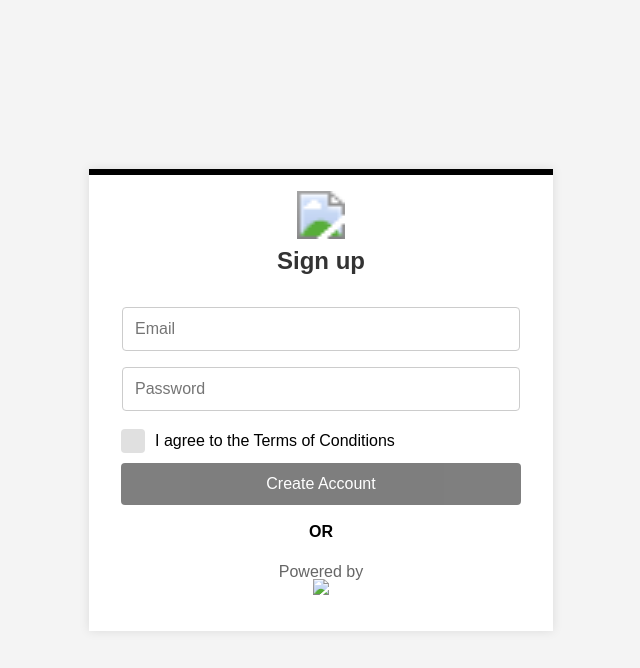
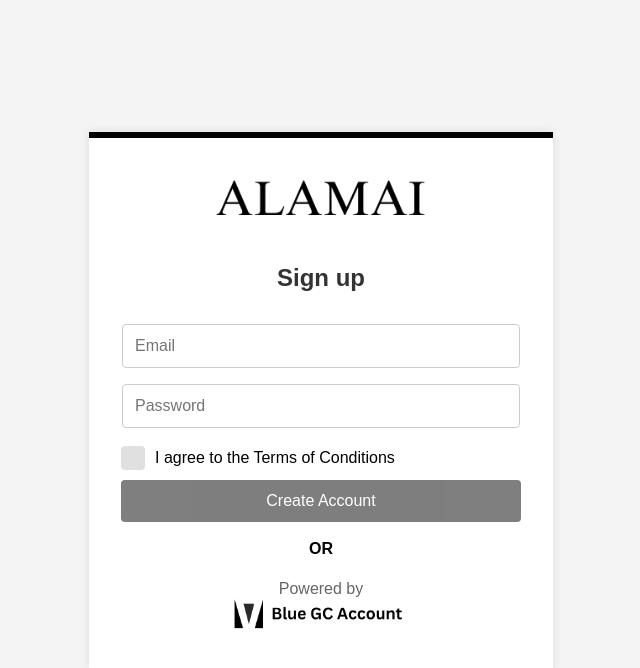
Before and after one commit to OfficialBlueGC/alamai, a plain HTML site: page AlamaiEarlyRegister.html in a window 1280 px wide. Shown: the whole page, without its empty margins (319-959 px from the left). Drawn offline with Linux system fonts and the light colour scheme.

Commit message:
Update AlamaiEarlyRegister.html

```diff
--- a/AlamaiEarlyRegister.html
+++ b/AlamaiEarlyRegister.html
@@ -234,7 +234,7 @@
 <body>
 
     <div class="login-container">
-        <img src="img/Alamai.png" style="width: 70px; scale: 3; user-select: none;">
+        <img src="Alamai.png" style="width: 70px; scale: 3; user-select: none;">
         <h2>Sign up</h2>
         <form id="login-form">
             <input type="email" id="email" placeholder="Email" required>
@@ -252,7 +252,7 @@
             <p id="error-message" style="color: red;"></p>
         </form>
         <p style="margin: 0; margin-top: 30px; margin-bottom: -2px; user-select: none;">Powered by</p>
-        <img style="user-select: none;" draggable="false" src="img/Blue GC Account Black.png" width="180px">
+        <img style="user-select: none;" draggable="false" src="Blue GC Account Black.png" width="180px">
     </div>
 
     <script>
```
